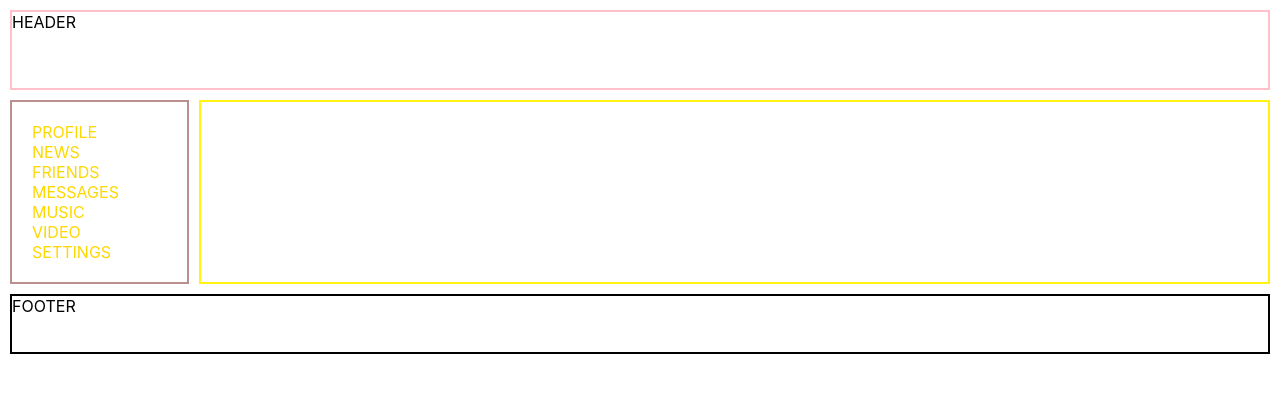
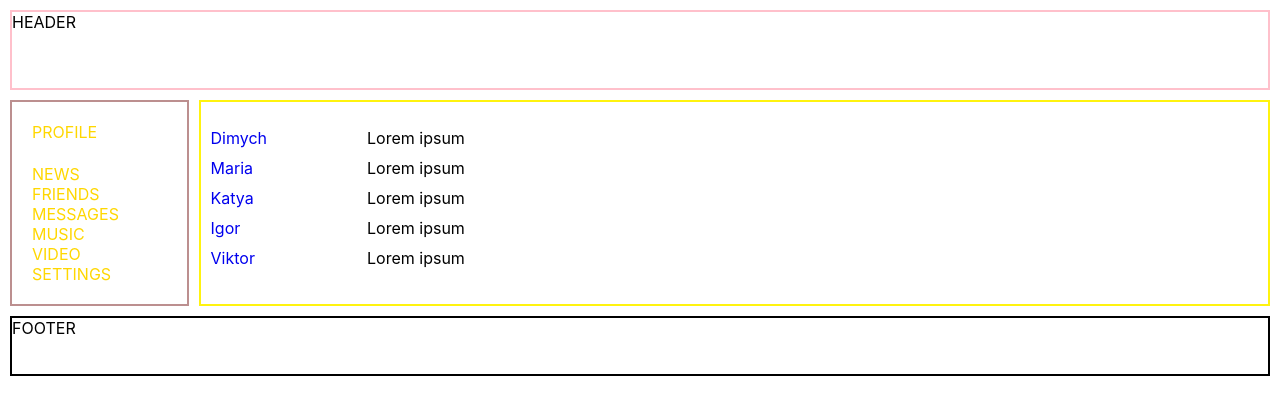
Before and after one commit to hrsk/samurai-way, a React (Create React App) app: page /messages in a window 1280 px wide. Shown: the top 414 px of the page. Built offline with nearby package versions, Linux system fonts and the light colour scheme.

Commit message:
refactoring, app data on index, data using a props

```diff
--- a/src/App.tsx
+++ b/src/App.tsx
@@ -1,15 +1,25 @@
+import { DialogType, MessageType, PostType, NavbarItemType } from '.';
 import './App.css';
 import { Content } from './components/content/Content';
 import { Footer } from './components/footer/Footer';
 import { Header } from './components/header/Header';
 import { Navbar } from './components/navbar/Navbar';
 
-export const App = () => {
+type PropsType = {
+  arrayNavbarItems: NavbarItemType[]
+  arrayDialogs: DialogType[]
+  arrayMessages: MessageType[]
+  arrayPosts: PostType[]
+}
+
+export const App = (props: PropsType) => {
   return (
     <div className={"app-wrapper"}>
       <Header />
-      <Navbar />
-      <Content />
+      <Navbar arrayNavbarItems={props.arrayNavbarItems} />
+      <Content arrayDialogs={props.arrayDialogs}
+        arrayMessages={props.arrayMessages}
+        arrayPosts={props.arrayPosts} />
       <Footer />
     </div>
   );
--- a/src/components/content/Content.tsx
+++ b/src/components/content/Content.tsx
@@ -1,13 +1,19 @@
 import { Route } from 'react-router-dom';
 import { Dialogs } from '../dialogs/Dialogs';
 import { Profile } from '../profile/Profile';
+import { DialogType, MessageType, PostType } from '../..';
 
+type PropsType = {
+    arrayDialogs: DialogType[]
+    arrayMessages: MessageType[]
+    arrayPosts: PostType[]
+}
 
-export const Content = () => {
+export const Content = (props: PropsType) => {
     return (
         <div className='app-wrapper-content'>
-            <Route exact path={'/profile'} component={() => <Profile />} />
-            <Route exact path={'/dialogs'} component={() => <Dialogs />} />
+            <Route exact path={'/profile'} component={() => <Profile arrayPosts={props.arrayPosts} />} />
+            <Route exact path={'/messages'} component={() => <Dialogs arrayDialogs={props.arrayDialogs} arrayMessages={props.arrayMessages} />} />
         </div>
     );
 }
--- a/src/components/dialogs/Dialogs.tsx
+++ b/src/components/dialogs/Dialogs.tsx
@@ -1,35 +1,16 @@
+import { DialogType, MessageType } from "../..";
 import { Dialog } from "./dialog/Dialog";
 import { Message } from "./message/Message";
 
-export type DialogType = {
-    id: number
-    userName: string
-}
-export type MessageType = {
-    id: number
-    message: string
+type PropsType = {
+    arrayDialogs: DialogType[]
+    arrayMessages: MessageType[]
 }
 
-export const Dialogs = () => {
+export const Dialogs = (props: PropsType) => {
 
-    const arrayDialogs: DialogType[] = [
-        { id: 1, userName: 'Dimych' },
-        { id: 2, userName: 'Maria' },
-        { id: 3, userName: 'Katya' },
-        { id: 4, userName: 'Igor' },
-        { id: 5, userName: 'Viktor' },
-    ]
-
-    const arrayMessages: MessageType[] = [
-        { id: 1, message: 'Lorem ipsum' },
-        { id: 2, message: 'Lorem ipsum' },
-        { id: 3, message: 'Lorem ipsum' },
-        { id: 4, message: 'Lorem ipsum' },
-        { id: 5, message: 'Lorem ipsum' },
-    ]
-
-    const gialogs = arrayDialogs.map(item => <Dialog key={item.id} userName={item.userName} />)
-    const messages = arrayMessages.map(item => <Message key={item.id} message={item.message} />)
+    const gialogs = props.arrayDialogs.map(item => <Dialog key={item.id} userName={item.userName} />)
+    const messages = props.arrayMessages.map(item => <Message key={item.id} message={item.message} />)
 
     return (
         <div style={{ display: 'flex', gap: '100px' }}>
--- a/src/components/navbar/Navbar.tsx
+++ b/src/components/navbar/Navbar.tsx
@@ -1,21 +1,13 @@
 import { NavLink } from "react-router-dom";
+import { NavbarItemType } from "../..";
 
-type navbarItem = {
-    id: number
-    title: string
+type PropsType = {
+    arrayNavbarItems: NavbarItemType[]
 }
 
-const arrayNavbarItems: navbarItem[] = [
-    { id: 1, title: 'Profile' },
-    { id: 2, title: 'News' },
-    { id: 3, title: 'Friends' },
-    { id: 4, title: 'Messages' },
-    { id: 5, title: 'Music' },
-    { id: 6, title: 'Video' },
-    { id: 7, title: 'Settings' },
-]
+export const Navbar = (props: PropsType) => {
 
-const navbarItems = arrayNavbarItems.map(item => {
+    const navbarItems = props.arrayNavbarItems.map(item => {
         return (
             <NavLink to={`/${item.title.toLowerCase()}`} style={{ textDecoration: 'none', color: 'gold' }}>
                 <span style={{ textTransform: 'uppercase' }}>{item.title}</span>
@@ -23,7 +15,6 @@ const navbarItems = arrayNavbarItems.map(item => {
         )
     })
 
-export const Navbar = () => {
     return (
         <div className='nav'>
             {navbarItems}
--- a/src/components/profile/Profile.tsx
+++ b/src/components/profile/Profile.tsx
@@ -1,12 +1,17 @@
 import { Posts } from "./posts/Posts";
 import bg from "./../../assets/background/profile_bg_image.jpg"
+import { PostType } from "../..";
 
-export const Profile = () => {
+type PropsType = {
+    arrayPosts: PostType[]
+}
+
+export const Profile = (props: PropsType) => {
     return (
         <>
             PROFILE
             <img style={{ width: "100%" }} src={bg} alt='background' />
-            <Posts />
+            <Posts arrayPosts={props.arrayPosts} />
         </>
     );
 };
--- a/src/components/profile/posts/Posts.tsx
+++ b/src/components/profile/posts/Posts.tsx
@@ -1,22 +1,13 @@
+import { PostType } from "../../..";
 import { Post } from "./post/Post";
 
-export type PostType = {
-    id: number
-    text: string
-    likesCount: number
+type PropsType = {
+    arrayPosts: PostType[]
 }
 
-export const Posts = () => {
+export const Posts = (props: PropsType) => {
 
-    const arrayPosts: PostType[] = [
-        { id: 1, text: 'asdasdasd', likesCount: 99 },
-        { id: 2, text: 'asdasdzxc', likesCount: 11 },
-        { id: 3, text: 'zxccv', likesCount: 22 },
-        { id: 4, text: 'cvbcvbcvb', likesCount: 3 },
-        { id: 5, text: 'hgjfhjfgh', likesCount: 5 },
-    ]
-
-    const posts = arrayPosts.map(post => <Post key={post.id} post={post} />)
+    const posts = props.arrayPosts.map(post => <Post key={post.id} post={post} />)
 
     return (
         <div>
--- a/src/components/profile/posts/post/Post.tsx
+++ b/src/components/profile/posts/post/Post.tsx
@@ -1,4 +1,4 @@
-import { PostType } from "../Posts";
+import { PostType } from "../../../..";
 import avatar from "./../../../../assets/avatar_images/rocket_ship_icon.png"
 
 type PropsType = {
--- a/src/index.tsx
+++ b/src/index.tsx
@@ -3,9 +3,71 @@ import './index.css';
 import { App } from './App';
 import { BrowserRouter } from 'react-router-dom';
 
+
+export type NavbarItemType = {
+  id: number
+  title: string
+}
+
+export type DialogType = {
+  id: number
+  userName: string
+}
+export type MessageType = {
+  id: number
+  message: string
+}
+
+export type PostType = {
+  id: number
+  text: string
+  likesCount: number
+}
+
+export type PropsType = {
+  post: PostType
+}
+
+const arrayNavbarItems: NavbarItemType[] = [
+  { id: 1, title: 'Profile' },
+  { id: 2, title: 'News' },
+  { id: 3, title: 'Friends' },
+  { id: 4, title: 'Messages' },
+  { id: 5, title: 'Music' },
+  { id: 6, title: 'Video' },
+  { id: 7, title: 'Settings' },
+]
+
+const arrayDialogs: DialogType[] = [
+  { id: 1, userName: 'Dimych' },
+  { id: 2, userName: 'Maria' },
+  { id: 3, userName: 'Katya' },
+  { id: 4, userName: 'Igor' },
+  { id: 5, userName: 'Viktor' },
+]
+
+const arrayMessages: MessageType[] = [
+  { id: 1, message: 'Lorem ipsum' },
+  { id: 2, message: 'Lorem ipsum' },
+  { id: 3, message: 'Lorem ipsum' },
+  { id: 4, message: 'Lorem ipsum' },
+  { id: 5, message: 'Lorem ipsum' },
+]
+
+const arrayPosts: PostType[] = [
+  { id: 1, text: 'asdasdasd', likesCount: 99 },
+  { id: 2, text: 'asdasdzxc', likesCount: 11 },
+  { id: 3, text: 'zxccv', likesCount: 22 },
+  { id: 4, text: 'cvbcvbcvb', likesCount: 3 },
+  { id: 5, text: 'hgjfhjfgh', likesCount: 5 },
+]
+
 ReactDOM.render(
   <BrowserRouter>
-    <App />
+    <App arrayNavbarItems={arrayNavbarItems}
+      arrayDialogs={arrayDialogs}
+      arrayMessages={arrayMessages}
+      arrayPosts={arrayPosts} />
   </BrowserRouter>,
   document.getElementById('root')
 );
```
Lines whose indentation alone changed are shown as unchanged.
